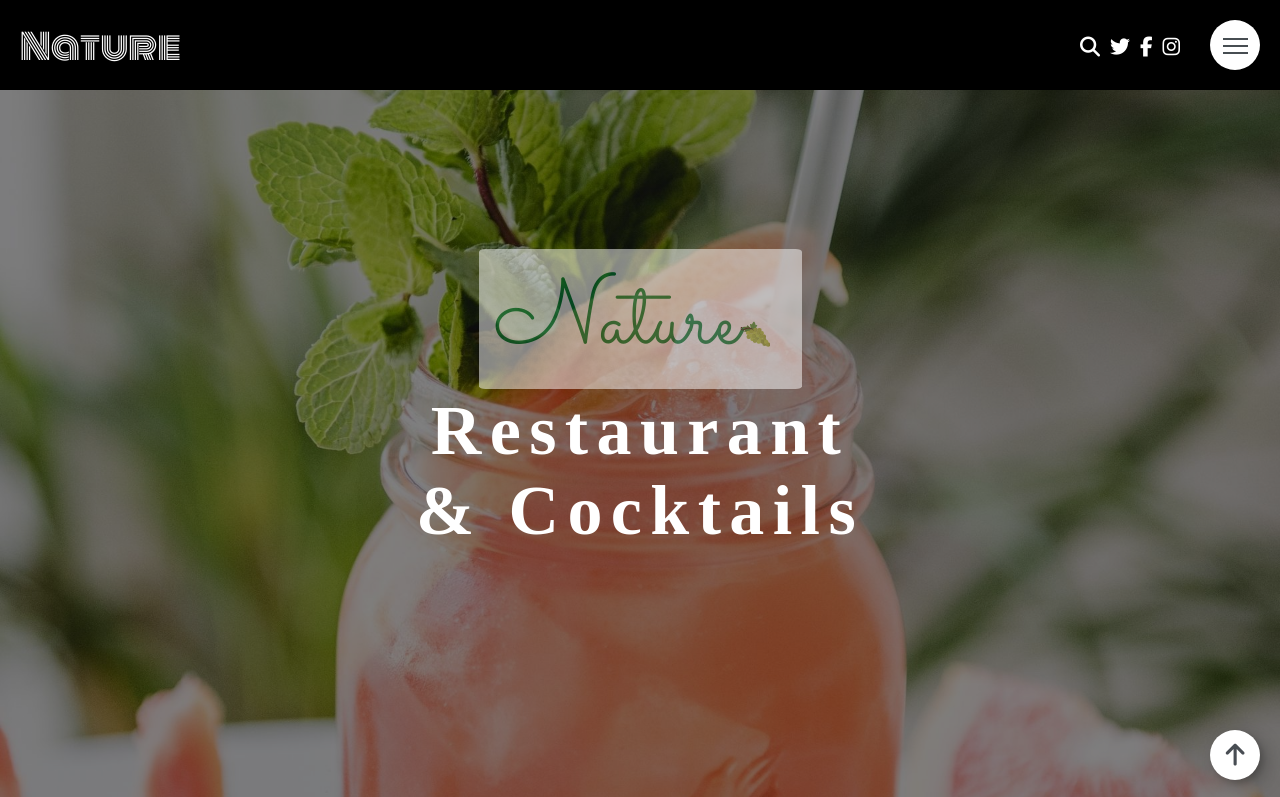
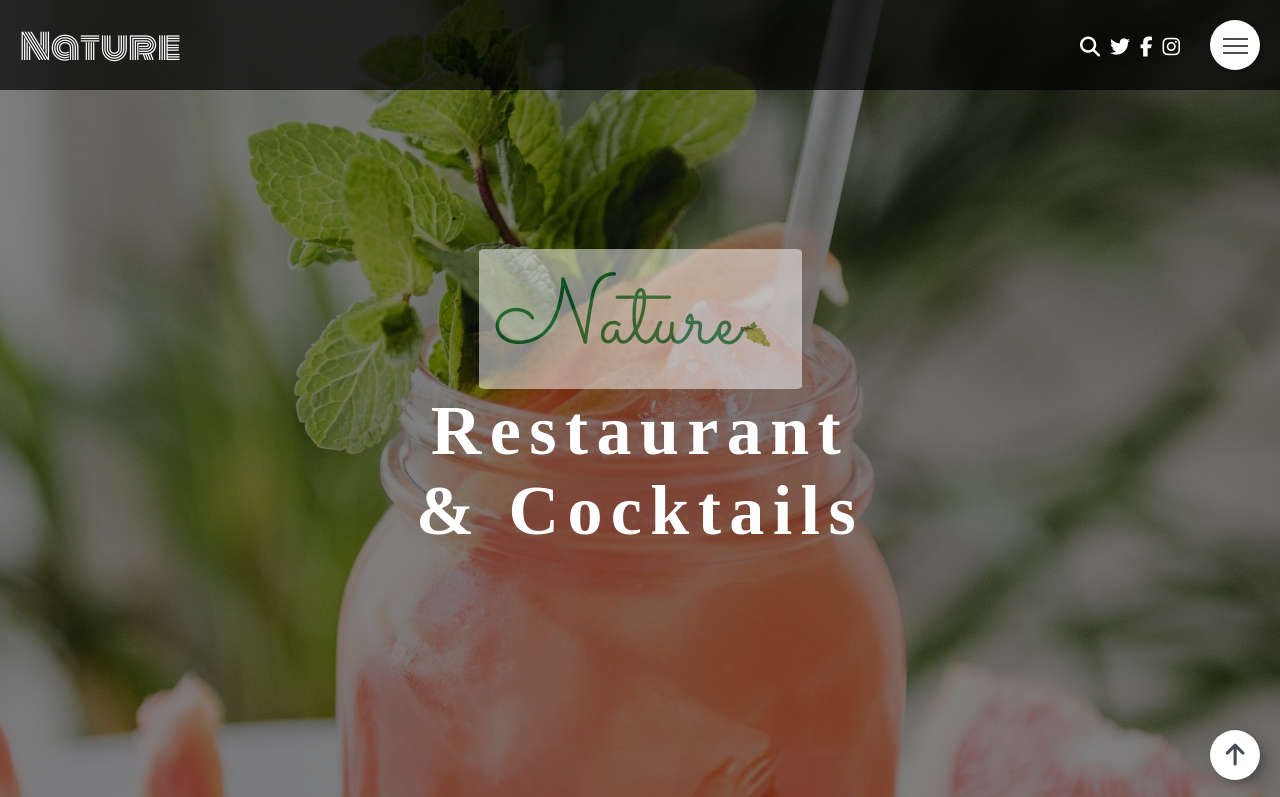
Before and after one commit to mjaroszewski1979/nature-restaurant, a plain HTML site: page index.html in a window 1280 px wide. Shown: the top 797 px of the page. Drawn offline with nearby package versions, Linux system fonts and the light colour scheme; a web font is replaced by a local one.

Commit message:
Update style.css

```diff
--- a/style.css
+++ b/style.css
@@ -76,7 +76,7 @@ a {
     left: 0;
     height: 9rem;
     z-index: 1;
-    background-color: var(--clr-black);
+    background-color: rgba(0,0,0,.7);
 }
 
 .logo {
```
